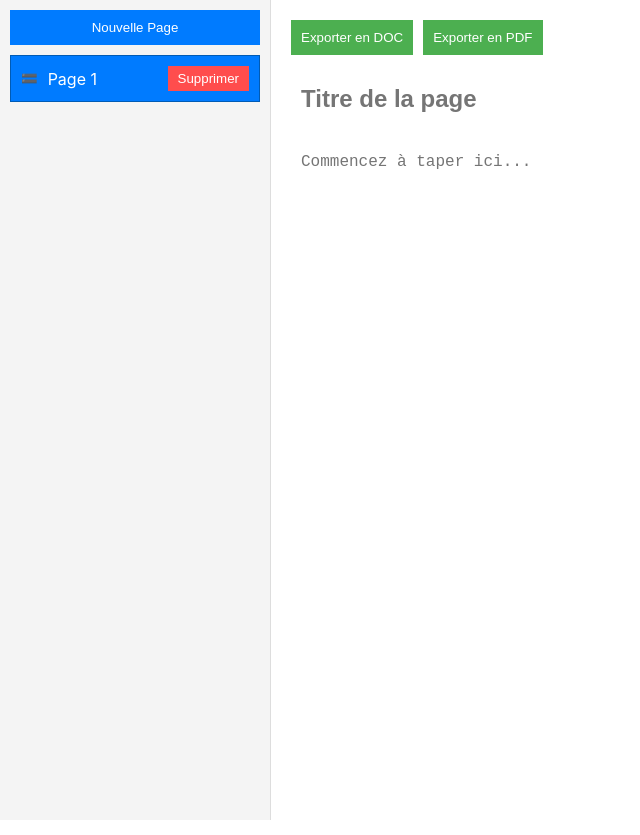
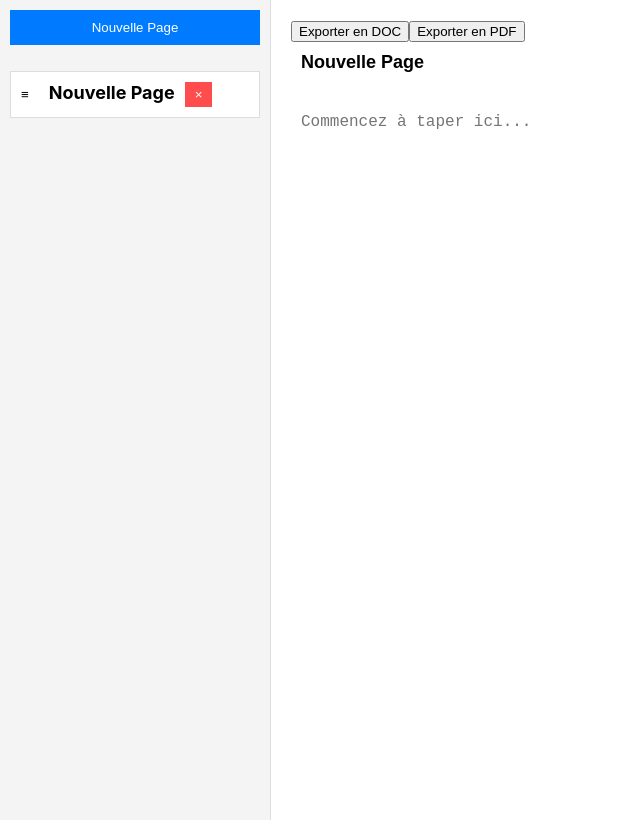
Before and after one commit to timmeyer1/REACT_Notes, a React (Create React App) app: page /1 in a window 1280 px wide. Shown: the whole page, without its empty margins (0-640 px from the left). Built offline with nearby package versions, Linux system fonts and the light colour scheme.

Commit message:
ajout d'URL pour les pages

```diff
--- a/package.json
+++ b/package.json
@@ -12,6 +12,7 @@
     "jspdf": "^3.0.0",
     "react": "^19.0.0",
     "react-dom": "^19.0.0",
+    "react-router-dom": "^7.2.0",
     "react-scripts": "5.0.1",
     "web-vitals": "^2.1.4"
   },
--- a/src/App.js
+++ b/src/App.js
@@ -1,40 +1,71 @@
+// src/App.js
 import React, { useState, useEffect } from 'react';
+import { BrowserRouter as Router, Routes, Route, useNavigate, useParams } from 'react-router-dom';
 import { DndContext, closestCenter, KeyboardSensor, PointerSensor, useSensor, useSensors } from '@dnd-kit/core';
 import { arrayMove, SortableContext, sortableKeyboardCoordinates, verticalListSortingStrategy } from '@dnd-kit/sortable';
 import Sidebar from './components/Sidebar/Sidebar';
 import Editor from './components/Editor/Editor';
 import { loadPages, savePages } from './utils/storage';
+import { generateSlug } from './utils/url';
 import './App.css';
 
-const App = () => {
-  // Charger les pages depuis le localStorage au démarrage
-  const [pages, setPages] = useState(loadPages() || [{ id: 1, title: '', content: '' }]);
-  const [selectedPage, setSelectedPage] = useState(pages[0]?.id || 1);
-  const [nextId, setNextId] = useState(pages.length + 1); // Compteur pour les IDs
+const AppWrapper = () => {
+  return (
+    <Router>
+      <Routes>
+        <Route path="/" element={<AppContent />} />
+        <Route path="/:pageSlug" element={<AppContent />} />
+      </Routes>
+    </Router>
+  );
+};
 
-  // Sauvegarder les pages dans le localStorage à chaque changement
+const AppContent = () => {
+  const [pages, setPages] = useState(loadPages() || [{ id: 1, title: 'Nouvelle Page', content: '' }]);
+  const [nextId, setNextId] = useState(() => {
+    // Calculer le prochain ID basé sur le plus grand ID existant
+    const maxId = Math.max(...pages.map(page => page.id), 0);
+    return maxId + 1;
+  });
+  const navigate = useNavigate();
+  const { pageSlug } = useParams();
+
+  // Extraire l'ID de la page depuis l'URL
+  const pageId = pageSlug ? parseInt(pageSlug.split('_').pop(), 10) : null;
+
+  // Sauvegarder les pages dans localStorage quand elles changent
   useEffect(() => {
     savePages(pages);
   }, [pages]);
 
+  // Rediriger vers la première page si aucune page n'est sélectionnée
+  useEffect(() => {
+    if (!pageSlug && pages.length > 0) {
+      navigate(`/${generateSlug(pages[0].title)}_${pages[0].id}`);
+    }
+  }, [pageSlug, pages, navigate]);
+
   // Ajouter une nouvelle page
   const handleAddPage = () => {
-    const newPage = { id: nextId, title: '', content: '' }; // Utiliser nextId
+    const newPage = { id: nextId, title: 'Nouvelle Page', content: '' };
     setPages([...pages, newPage]);
-    setSelectedPage(newPage.id);
-    setNextId(nextId + 1); // Incrémenter le compteur
-  };
-
-  // Sélectionner une page
-  const handleSelectPage = (id) => {
-    setSelectedPage(id);
+    setNextId(nextId + 1);
+    navigate(`/${generateSlug(newPage.title)}_${newPage.id}`);
   };
 
   // Supprimer une page
   const handleDeletePage = (id) => {
+    if (pages.length === 1) {
+      alert('Vous ne pouvez pas supprimer la dernière page !');
+      return;
+    }
     const updatedPages = pages.filter((page) => page.id !== id);
     setPages(updatedPages);
-    setSelectedPage(updatedPages[0]?.id || 1); // Sélectionner la première page restante
+
+    // Si la page supprimée est la page active, rediriger vers la première page
+    if (pageId === id) {
+      navigate(`/${generateSlug(updatedPages[0]?.title)}_${updatedPages[0]?.id}`);
+    }
   };
 
   // Réorganiser les pages avec le glisser-déposer
@@ -57,6 +88,12 @@ const App = () => {
     );
   };
 
+  // Mettre à jour l'URL lorsque le titre change
+  const handleTitleChange = (pageId, newTitle) => {
+    handleUpdatePage(pageId, { title: newTitle });
+    navigate(`/${generateSlug(newTitle)}_${pageId}`);
+  };
+
   // Configurer les capteurs pour le glisser-déposer
   const sensors = useSensors(
     useSensor(PointerSensor),
@@ -70,19 +107,23 @@ const App = () => {
       <div className="app">
         <Sidebar
           pages={pages}
-          selectedPage={selectedPage}
+          currentPageId={pageId}
           onAddPage={handleAddPage}
-          onSelectPage={handleSelectPage}
           onDeletePage={handleDeletePage}
         />
-        <Editor
-          selectedPage={selectedPage}
-          pages={pages}
-          onUpdatePage={handleUpdatePage}
-        />
+        {pageId ? (
+          <Editor
+            pages={pages}
+            pageId={pageId}
+            onUpdatePage={handleUpdatePage}
+            onTitleChange={handleTitleChange}
+          />
+        ) : (
+          <div className="editor-placeholder">Sélectionnez une page</div>
+        )}
       </div>
     </DndContext>
   );
 };
 
-export default App;
+export default AppWrapper;
--- a/src/components/Editor/Editor.js
+++ b/src/components/Editor/Editor.js
@@ -1,14 +1,17 @@
 // src/components/Editor/Editor.js
-import React from 'react';
+import React, { useState } from 'react';
 import Page from '../Page/Page';
 import './Editor.css';
 
-const Editor = ({ selectedPage, pages, onUpdatePage }) => {
-  const page = pages.find((p) => p.id === selectedPage);
+const Editor = ({ pages, pageId, onUpdatePage, onTitleChange }) => {
+  const [isExporting, setIsExporting] = useState(false);
+  const page = pages.find((p) => p.id === pageId);
 
-  const handleExport = (format) => {
+  const handleExport = async (format) => {
     if (!page) return;
 
+    setIsExporting(true);
+    try {
       const content = `Titre: ${page.title}\n\n${page.content}`;
 
       if (format === 'doc') {
@@ -18,31 +21,68 @@ const Editor = ({ selectedPage, pages, onUpdatePage }) => {
         link.href = url;
         link.download = `${page.title || 'page'}.doc`;
         link.click();
+        URL.revokeObjectURL(url);
       } else if (format === 'pdf') {
-      import('jspdf').then(({ jsPDF }) => {
+        const { jsPDF } = await import('jspdf');
         const doc = new jsPDF();
-        doc.text(content, 10, 10);
+
+        // Configurer la police et la taille
+        doc.setFont('helvetica');
+        doc.setFontSize(12);
+
+        // Ajouter le titre en gras
+        doc.setFontSize(16);
+        doc.text(page.title, 20, 20);
+
+        // Ajouter le contenu
+        doc.setFontSize(12);
+
+        // Gérer le saut de ligne et la pagination
+        const splitText = doc.splitTextToSize(page.content, 170);
+        doc.text(splitText, 20, 30);
+
         doc.save(`${page.title || 'page'}.pdf`);
-      });
+      }
+    } catch (error) {
+      console.error("Erreur d'exportation:", error);
+      alert("Une erreur s'est produite lors de l'exportation");
+    } finally {
+      setIsExporting(false);
     }
   };
 
+  const handleTitleChange = (newTitle) => {
+    onTitleChange(pageId, newTitle);
+  };
+
   if (!page) {
-    return <div className="editor">Sélectionnez une page</div>;
+    return <div className="editor">Page non trouvée</div>;
   }
 
   return (
     <div className="editor">
-      <div className="export-buttons">
-        <button onClick={() => handleExport('doc')}>Exporter en DOC</button>
-        <button onClick={() => handleExport('pdf')}>Exporter en PDF</button>
+      <div className="editor-toolbar">
+        <button
+          onClick={() => handleExport('doc')}
+          disabled={isExporting}
+          className="export-button"
+        >
+          {isExporting ? 'Exportation...' : 'Exporter en DOC'}
+        </button>
+        <button
+          onClick={() => handleExport('pdf')}
+          disabled={isExporting}
+          className="export-button"
+        >
+          {isExporting ? 'Exportation...' : 'Exporter en PDF'}
+        </button>
       </div>
       <Page
         title={page.title}
         content={page.content}
-        onTitleChange={(newTitle) => onUpdatePage(page.id, { title: newTitle })}
+        onTitleChange={handleTitleChange}
         onContentChange={(newContent) =>
-          onUpdatePage(page.id, { content: newContent })
+          onUpdatePage(pageId, { content: newContent })
         }
       />
     </div>
--- a/src/components/Page/Page.css
+++ b/src/components/Page/Page.css
@@ -6,7 +6,7 @@
   }
 
   .page-title {
-    font-size: 24px;
+    font-size: 18px;
     font-weight: bold;
     margin-bottom: 20px;
     padding: 10px;
--- a/src/components/Sidebar/Sidebar.js
+++ b/src/components/Sidebar/Sidebar.js
@@ -1,27 +1,37 @@
 // src/components/Sidebar/Sidebar.js
 import React from 'react';
+import { useNavigate } from 'react-router-dom';
 import { SortableContext, verticalListSortingStrategy } from '@dnd-kit/sortable';
 import { SortableItem } from './SortableItem';
+import { generateSlug } from '../../utils/url';
 import './Sidebar.css';
 
-const Sidebar = ({ pages, selectedPage, onAddPage, onSelectPage, onDeletePage }) => {
+const Sidebar = ({ pages, currentPageId, onAddPage, onDeletePage }) => {
+  const navigate = useNavigate();
+
+  const handleSelectPage = (page) => {
+    navigate(`/${generateSlug(page.title)}_${page.id}`);
+  };
+
   return (
     <div className="sidebar">
       <button onClick={onAddPage} className="sidebar-button">
         Nouvelle Page
       </button>
-      <SortableContext items={pages} strategy={verticalListSortingStrategy}>
+      <ul className="page-list">
+        <SortableContext items={pages.map(page => page.id)} strategy={verticalListSortingStrategy}>
           {pages.map((page) => (
             <SortableItem
               key={page.id}
               id={page.id}
               page={page}
-            selectedPage={selectedPage}
-            onSelectPage={onSelectPage}
+              isActive={page.id === currentPageId}
+              onSelectPage={() => handleSelectPage(page)}
               onDeletePage={onDeletePage}
             />
           ))}
         </SortableContext>
+      </ul>
     </div>
   );
 };
--- a/src/components/Sidebar/SortableItem.js
+++ b/src/components/Sidebar/SortableItem.js
@@ -3,7 +3,7 @@ import React from 'react';
 import { useSortable } from '@dnd-kit/sortable';
 import { CSS } from '@dnd-kit/utilities';
 
-export const SortableItem = ({ id, page, selectedPage, onSelectPage, onDeletePage }) => {
+export const SortableItem = ({ id, page, isActive, onSelectPage, onDeletePage }) => {
   const { attributes, listeners, setNodeRef, transform, transition } = useSortable({ id });
 
   const style = {
@@ -15,16 +15,17 @@ export const SortableItem = ({ id, page, selectedPage, onSelectPage, onDeletePag
     <li
       ref={setNodeRef}
       style={style}
-      onClick={() => onSelectPage(page.id)}
-      className={selectedPage === page.id ? 'selected' : ''}
+      className={`page-item ${isActive ? 'active' : ''}`}
+      onClick={onSelectPage}
     >
+      <div className="page-item-content">
         {/* Bouton pour glisser */}
-      <button {...attributes} {...listeners} className="drag-handle">
-        🟰
+        <button {...attributes} {...listeners} className="drag-handle" type="button">
+          ≡
         </button>
 
         {/* Titre de la page */}
-      <span>{page.title || `Page ${page.id}`}</span>
+        <span className="page-title">{page.title || `Page ${page.id}`}</span>
 
         {/* Bouton de suppression */}
         <button
@@ -33,9 +34,11 @@ export const SortableItem = ({ id, page, selectedPage, onSelectPage, onDeletePag
             onDeletePage(page.id);
           }}
           className="delete-button"
+          type="button"
         >
-        Supprimer
+          ×
         </button>
+      </div>
     </li>
   );
 };
--- a/src/utils/storage.js
+++ b/src/utils/storage.js
@@ -1,9 +1,22 @@
 // src/utils/storage.js
+const STORAGE_KEY = 'pages';
+
 export const loadPages = () => {
-    const savedPages = localStorage.getItem('pages');
+  try {
+    const savedPages = localStorage.getItem(STORAGE_KEY);
     return savedPages ? JSON.parse(savedPages) : null;
-  };
+  } catch (error) {
+    console.error('Erreur lors du chargement des pages:', error);
+    return null;
+  }
+};
 
-  export const savePages = (pages) => {
-    localStorage.setItem('pages', JSON.stringify(pages));
-  };
+export const savePages = (pages) => {
+  try {
+    localStorage.setItem(STORAGE_KEY, JSON.stringify(pages));
+    return true;
+  } catch (error) {
+    console.error('Erreur lors de la sauvegarde des pages:', error);
+    return false;
+  }
+};
--- /dev/null
+++ b/src/utils/url.js
@@ -0,0 +1,11 @@
+// src/utils/url.js
+export const generateSlug = (title) => {
+    if (!title) return 'page';
+
+    return title
+      .toLowerCase()
+      .normalize('NFD').replace(/[\u0300-\u036f]/g, '') // Supprimer les accents
+      .replace(/[^a-z0-9]+/g, '-') // Remplacer les espaces et caractères spéciaux par des tirets
+      .replace(/^-+|-+$/g, '') // Supprimer les tirets au début et à la fin
+      || 'page'; // Fallback si le slug est vide
+  };
```
Also changed, not shown: src/components/Page/Page.js (+9 -0 lines), src/components/Sidebar/Sidebar.css (indentation only), 1 other file (tests, documents, lock files or other folders). Lines whose indentation alone changed are shown as unchanged.
